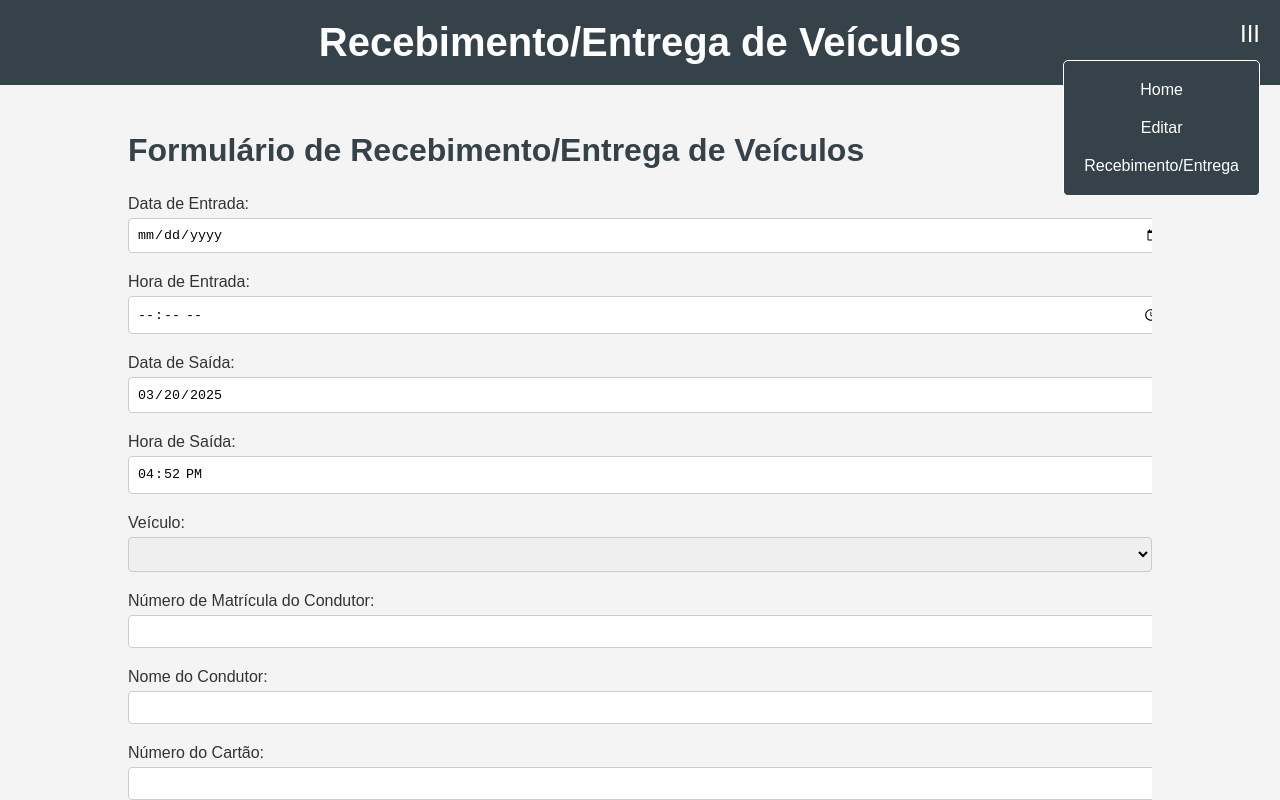
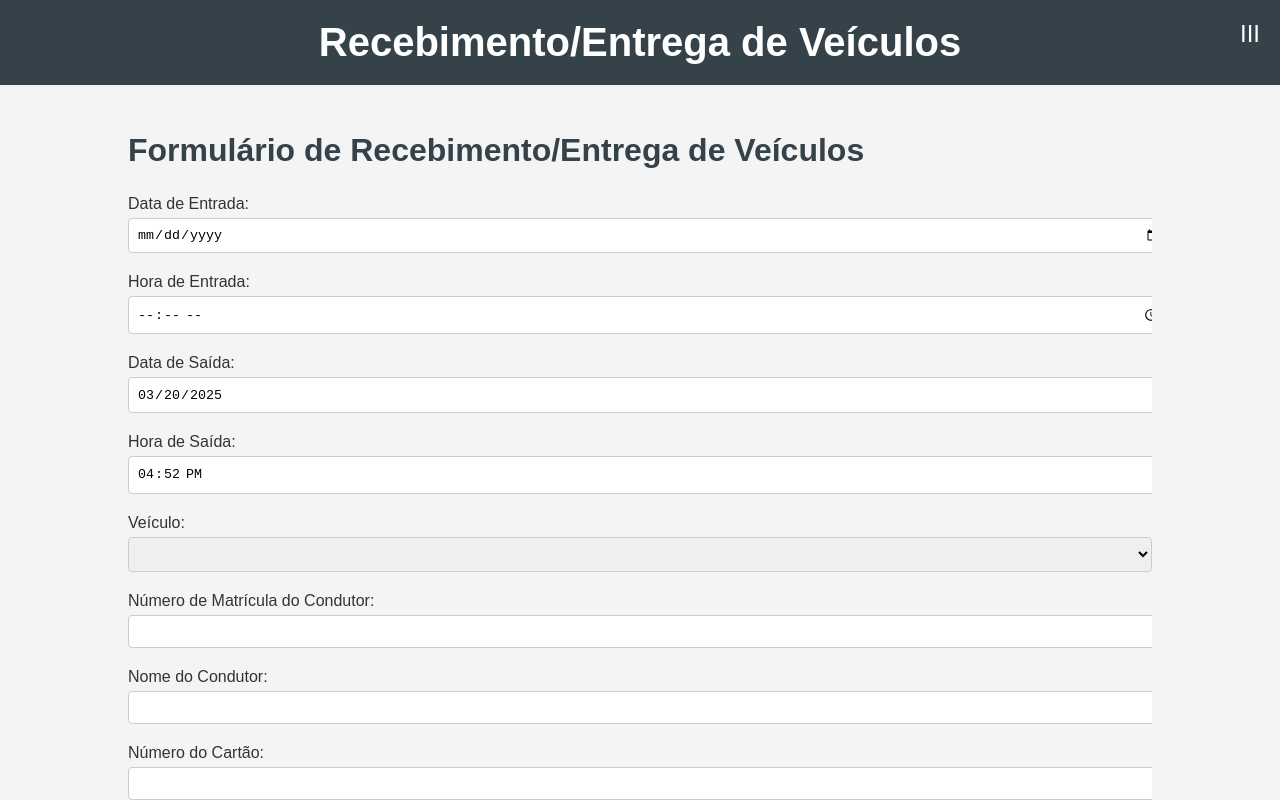
Before and after one commit to Alastaik/CheckList, a website: page recebimento.html in a window 1280 px wide. Both pictures are taken after a click on the element "III". Shown: the top 800 px of the page. Drawn offline with Linux system fonts and the light colour scheme; no server answers.

Commit message:
Update recebimento.html

```diff
--- a/recebimento.html
+++ b/recebimento.html
@@ -54,5 +54,17 @@
         </div>
     </footer>
     <script src="scripts/recebimento.js"></script>
+    <script>
+        document.addEventListener('DOMContentLoaded', () => {
+            const menuIcon = document.getElementById('menu-icon');
+            const menu = document.getElementById('menu');
+
+            if (menuIcon && menu) {
+                menuIcon.addEventListener('click', () => {
+                    menu.classList.toggle('hidden');
+                });
+            }
+        });
+    </script>
 </body>
 </html>
```
